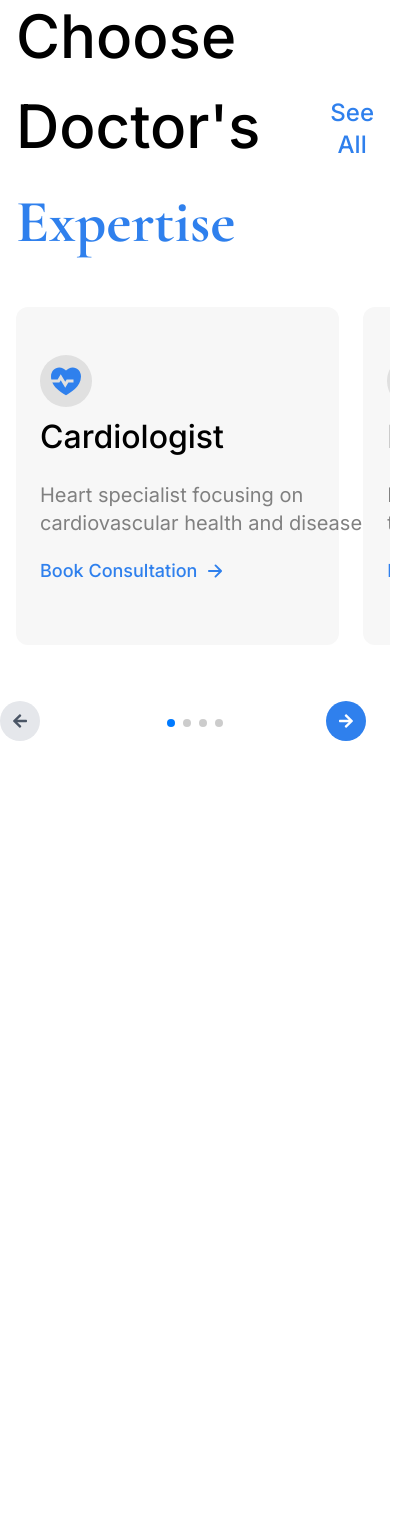
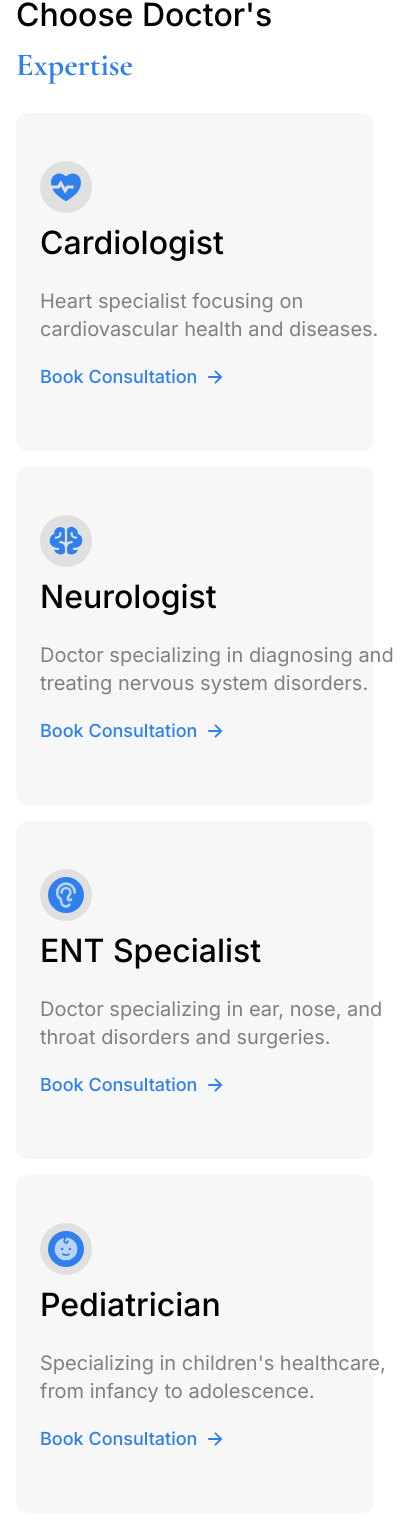
Before and after one commit to sharifstack/MedEase---Healthcare-Appointment, a Next.js app: page / in a window 390 px wide. Shown: the part 1106-2641 px from the top of the page, 416 px wide, since content can reach past the window. Before the commit the page ends 1979 px from the top, so only its background shows below. Built offline with nearby package versions, Linux system fonts and the light colour scheme.

Commit message:
Feat: responsive design done

```diff
--- a/app/components/homepage/DoctorsExpertise.tsx
+++ b/app/components/homepage/DoctorsExpertise.tsx
@@ -9,13 +9,15 @@ import "swiper/css";
 import "swiper/css/navigation";
 import "swiper/css/pagination";
 import { FaArrowLeft, FaArrowRight } from "react-icons/fa";
+import Button from "../ui/Button";
+import { IoArrowForward } from "react-icons/io5";
 
 const DoctorsExpertise = () => {
   return (
     <div className="md:py-30 py-10">
       <div className="container">
         <div className="flex items-center justify-between">
-          <h1 className="text-[60px] font-medium">
+          <h1 className="text-[32px] md:text-[60px] font-medium">
             Choose Doctor's
             <span className="font-expertise text-primary font-bold">
               {" "}
@@ -23,18 +25,20 @@ const DoctorsExpertise = () => {
             </span>
           </h1>
 
-          <button className="font-medium text-primary text-2xl">See All</button>
+          <button className="font-medium text-primary text-2xl hidden md:block">
+            See All
+          </button>
         </div>
       </div>
 
-      <div className="relative pt-10 pb-23 overflow-hidden">
+      <div className="relative pt-10 pb-23 overflow-hidden hidden md:block">
         <div className="container relative">
           {/* LEFT arrow */}
           <button
             className="custom-prev absolute left-0 top-full -translate-y-full z-10
   w-10 h-10 flex items-center justify-center
   rounded-full bg-gray-200 text-gray-600
-  hover:bg-primary hover:text-white transition"
+  hover:bg-primary hover:text-white transition cursor-pointer"
           >
             <FaArrowLeft />
           </button>
@@ -43,8 +47,8 @@ const DoctorsExpertise = () => {
           <button
             className="custom-next absolute right-6 top-full -translate-y-full z-10
   w-10 h-10 flex items-center justify-center
-  rounded-full bg-primary text-white
-  hover:opacity-90 transition"
+  rounded-full hover:bg-primary text-gray-600 bg-gray-200 hover:text-white
+  hover:opacity-90 transition cursor-pointer"
           >
             <FaArrowRight />
           </button>
@@ -105,6 +109,44 @@ const DoctorsExpertise = () => {
           </div>
         </div>
       </div>
+
+      <div className="ResponsiveCard container flex flex-col gap-4 mt-6 md:hidden">
+        <SliderCard
+          specialistName="Cardiologist"
+          desc="Heart specialist focusing on cardiovascular health and diseases."
+          icon={<RiHeartPulseFill className="text-4xl text-primary " />}
+        />
+
+        <SliderCard
+          specialistName="Neurologist"
+          desc="Doctor specializing in diagnosing and treating nervous system disorders."
+          icon={<PiBrainFill className="text-4xl text-primary " />}
+        />
+
+        <SliderCard
+          specialistName="ENT Specialist"
+          desc="Doctor specializing in ear, nose, and throat disorders and surgeries."
+          icon={
+            <PiEarBold className="text-4xl text-background/70 bg-primary rounded-full p-1" />
+          }
+        />
+
+        <SliderCard
+          specialistName="Pediatrician"
+          desc="Specializing in children's healthcare, from infancy to adolescence."
+          icon={
+            <PiBabyFill className="text-4xl text-background/70 bg-primary rounded-full p-1" />
+          }
+        />
+
+        <div className="mt-2">
+          <Button
+            className="justify-center bg-transparent text-primary! border"
+            btntext="See More"
+            icon={<IoArrowForward className="text-xl" />}
+          />
+        </div>
+      </div>
     </div>
   );
 };
```
